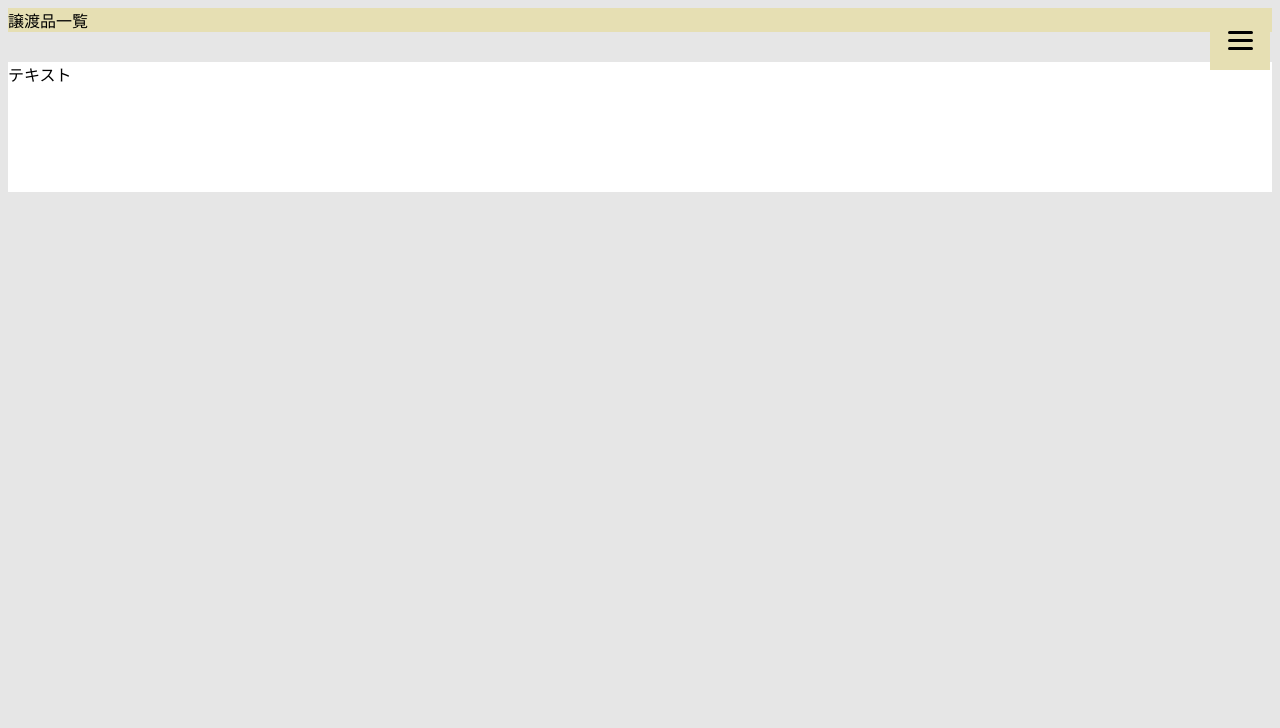
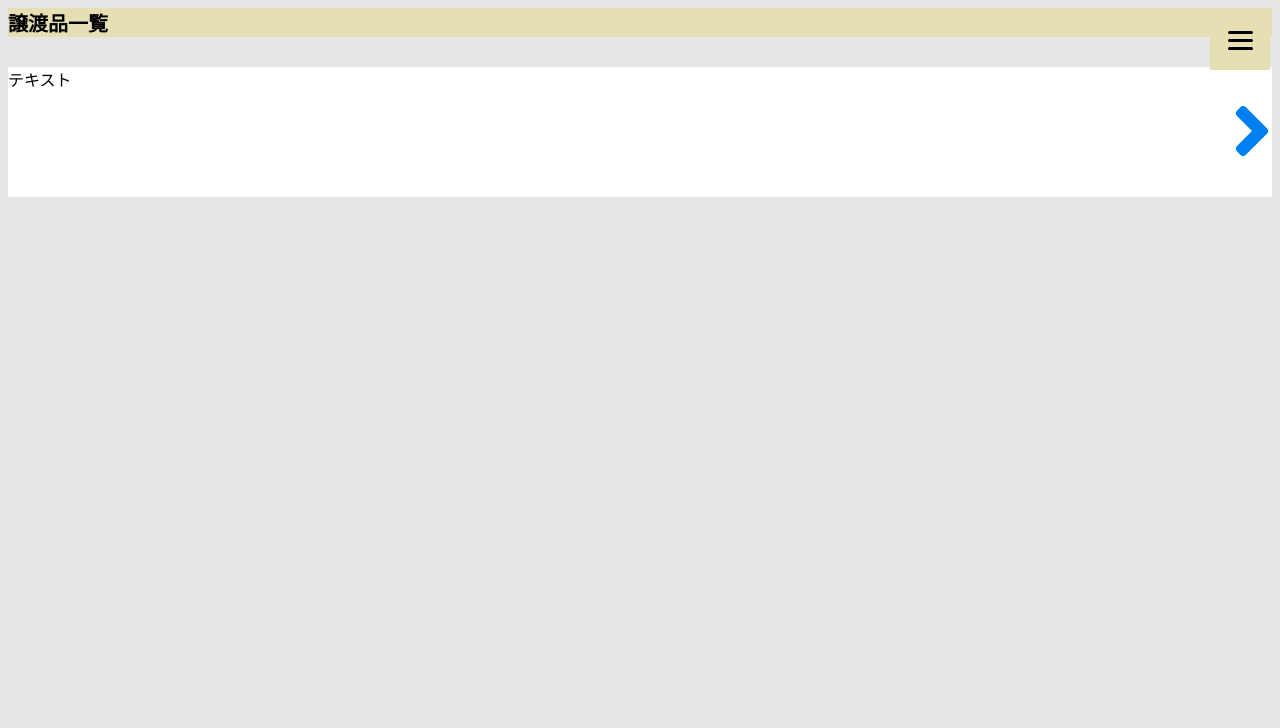
Before and after one commit to hcs-s3-2021-nakata/IGT, a website: page www/giveList.html in a window 1280 px wide. Shown: the top 728 px of the page. Drawn offline with Linux system fonts and the light colour scheme.

Commit message:
textコンテナ実装

```diff
--- a/www/css/style.css
+++ b/www/css/style.css
@@ -293,5 +293,12 @@ a.btn-border-shadow--color:before {
   margin-top: 30px;
   height: 130px;
   background-color: white;
+}
 
+.container_right{
+  float: right;
 }
+.size{
+  font-size: 5em;
+  color:#0080f0;
+}
--- a/www/giveList.html
+++ b/www/giveList.html
@@ -19,7 +19,7 @@
     <header class="site-header">
       <div class="wrapper site-header__wrapper">
         <nav class="nav">
-          <input class="hidden" type="checkbox" id="menu-btn-check"><span>譲渡品一覧</span>
+          <input class="hidden" type="checkbox" id="menu-btn-check"><span class="center">譲渡品一覧</span>
         <label for="menu-btn-check" class="menu-btn"><span></span></label>
         <div class="menu-content">
           <ul>
@@ -33,6 +33,11 @@
     <!-- Header End -->
     <div class="container" id="item_box">
       <a>テキスト</a>
+      <div class="container_center">
+      <div class="container_right">
+      <i class="fas fa-angle-right size"></i>
+      </div>
+      </div>
     </div>
     <!-- Footer Start -->
     <ul class="bottom-menu">
```
